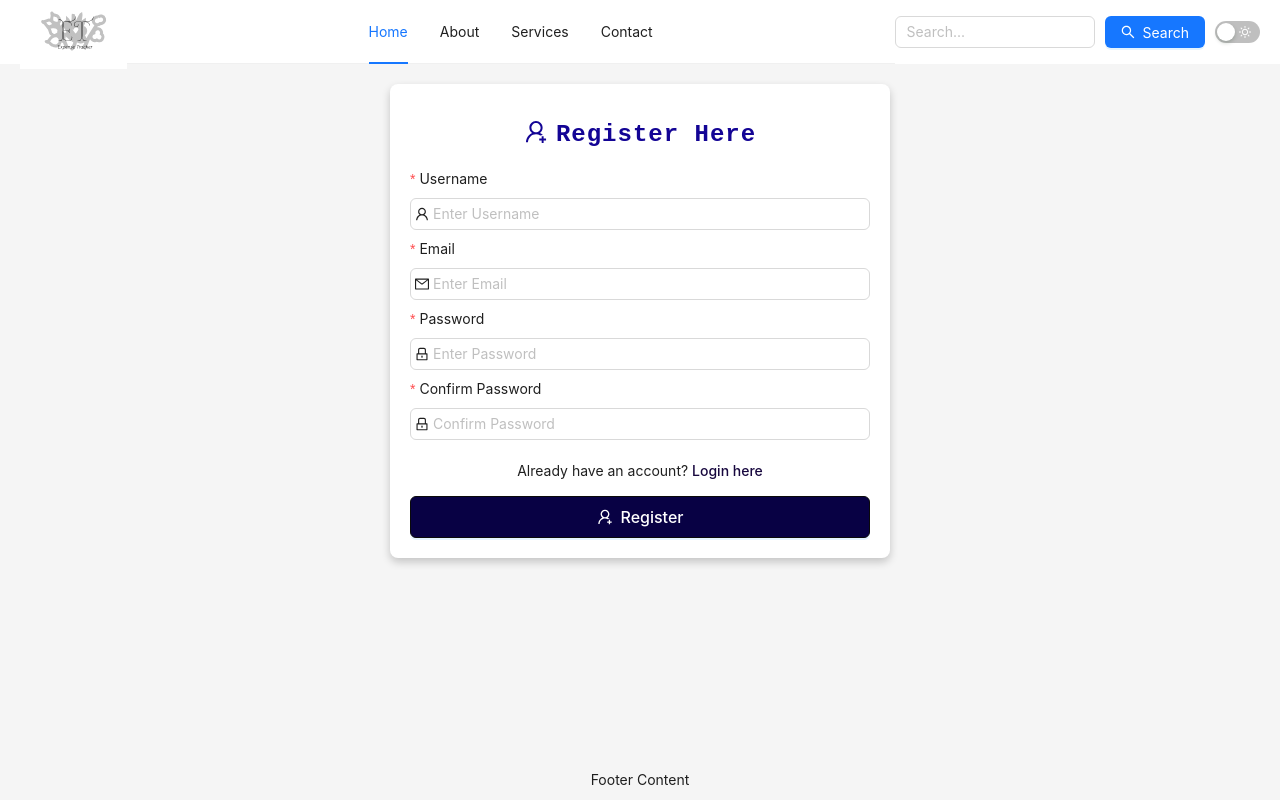
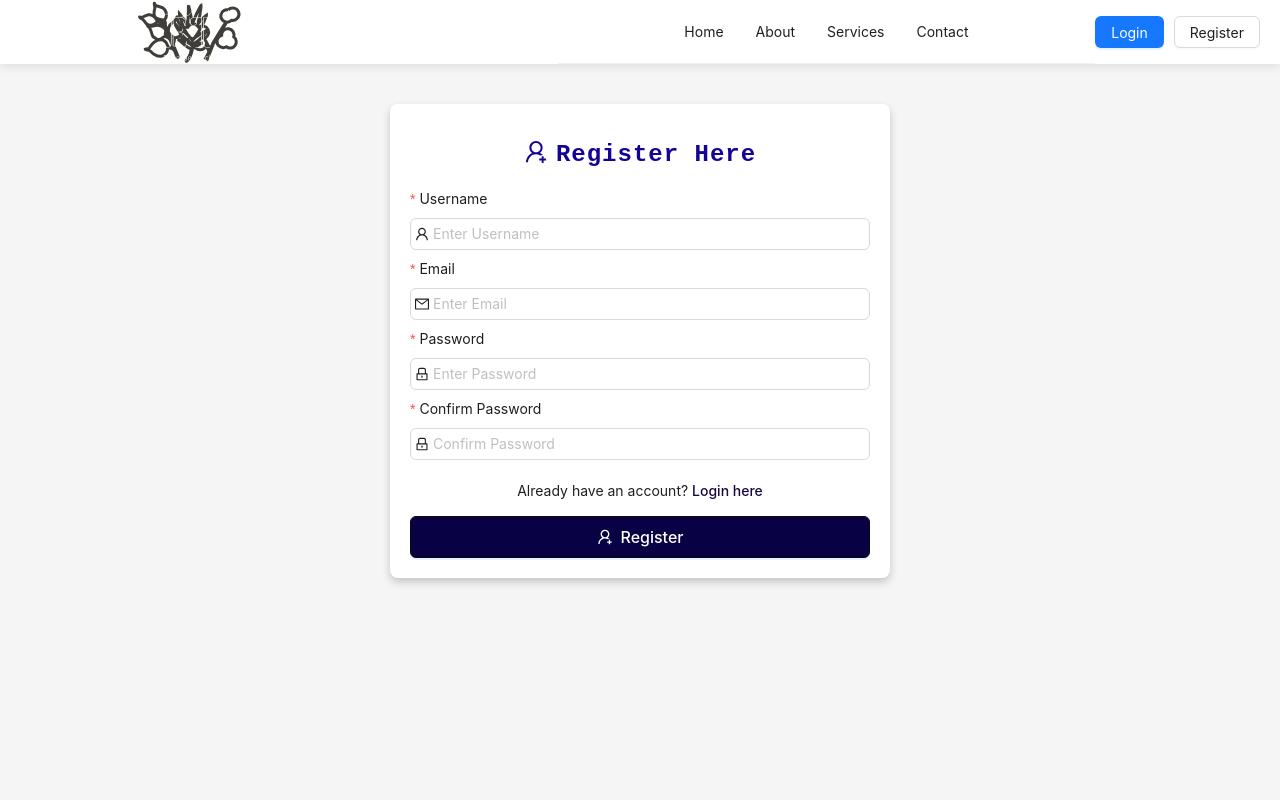
Before and after one commit to aniketsuryawanshi1/Expense-Tracker, a React (Vite) app in the folder Frontend/: page /register in a window 1280 px wide. Built offline with nearby package versions, Linux system fonts and the light colour scheme.

Commit message:
Make Responsive navbar done.

```diff
--- a/Frontend/src/Pages/Authentication/style.css
+++ b/Frontend/src/Pages/Authentication/style.css
@@ -3,6 +3,7 @@
 .reg-log-container {
   max-width: 500px;
   margin: auto;
+  margin-top: 40px;
   padding: 20px;
   border-radius: 8px;
   background: #fff;
--- /dev/null
+++ b/Frontend/src/Pages/Home/LandingPage.jsx
@@ -0,0 +1,17 @@
+
+const LandingPage = () => {
+  return (
+    <div style={
+        {
+            backgroundColor: 'rgba(104, 2, 2, 0.97)',
+            padding: '0px',
+            margin: '0px',
+
+        }
+    } >
+
+    </div>
+  )
+}
+
+export default LandingPage
--- a/Frontend/src/Pages/index.js
+++ b/Frontend/src/Pages/index.js
@@ -4,4 +4,5 @@ import EmailVerification from "./Authentication/EmailVerification";
 import Dashboard from "./Home/Dashboard";
 import RequestAction from "./Authentication/RequestAction";
 import SetNewPassword from "./Authentication/SetNewPassword";
-export { Register, Login, EmailVerification, Dashboard, RequestAction , SetNewPassword};
+import LandingPage from "./Home/LandingPage";
+export { Register, Login, EmailVerification, Dashboard, RequestAction , SetNewPassword, LandingPage};
--- a/Frontend/src/Routes/routes.jsx
+++ b/Frontend/src/Routes/routes.jsx
@@ -2,24 +2,17 @@ import {
   BrowserRouter as Router,
   Routes,
   Route,
-  Navigate,
+
 } from "react-router-dom";
 import { Layout } from "antd";
-import { Register, Login, EmailVerification, Dashboard, RequestAction,SetNewPassword  } from "../Pages/index";
+import { Register, Login, EmailVerification, Dashboard, RequestAction,SetNewPassword, LandingPage  } from "../Pages/index";
 import { Navbar } from "../components/index";
-import { useState } from "react";
 
 
-const { Content, Footer } = Layout;
+const { Content } = Layout;
 
 const MainRoutes = () => {
-  // State to manage theme mode
-  const [theme, setTheme] = useState("light");
 
-  // Function to toggle theme
-  const handleThemeChange = () => {
-    setTheme(theme === "light" ? "dark" : "light");
-  };
 
   return (
     <Router>
@@ -27,11 +20,11 @@ const MainRoutes = () => {
         style={{ minHeight: "100vh", width: "100vw" }} //, overflow: "hidden"
       >
         {/* Use Navbar inside Header */}
-        <Navbar onThemeChange={handleThemeChange} theme={theme} />
 
-        <Content style={{ padding: "20px" }}>
+        <Navbar />
+        <Content >
           <Routes>
-            <Route path="/" element={<Navigate to="/Login" />} />
+            <Route path="/" element={<LandingPage />} />  {/* Landing Page */}
             <Route path="/register" element={<Register />} />
             <Route path="/login" element={<Login />} />
             <Route path="/verify-email" element={<EmailVerification />} />
@@ -42,9 +35,9 @@ const MainRoutes = () => {
           </Routes>
         </Content>
 
-        <Footer style={{ textAlign: "center", padding: "10px 0" }}>
+        {/* <Footer style={{ textAlign: "center", padding: "10px 0" }}>
           Footer Content
-        </Footer>
+        </Footer> */}
       </Layout>
     </Router>
   );
--- a/Frontend/src/components/Navbar/Navbar.jsx
+++ b/Frontend/src/components/Navbar/Navbar.jsx
@@ -1,7 +1,7 @@
+import { Layout, Menu, Button, Drawer } from "antd";
+import { useState, useEffect } from "react";
+import { MenuOutlined } from "@ant-design/icons";
 
-import { Layout, Menu, Input, Button, Switch } from "antd";
-import { SearchOutlined, MoonOutlined, SunOutlined } from "@ant-design/icons";
-import PropTypes from "prop-types";
 import logo from "../../assets/Images/expense-tracker-high-logo.svg";
 
 const { Header } = Layout;
@@ -13,53 +13,78 @@ const items = [
   { key: "4", label: "Contact" },
 ];
 
-const Navbar = ({ onThemeChange, theme = "light" }) => {
+const Navbar = () => {
+  const [isMobile, setIsMobile] = useState(window.innerWidth <= 768);
+  const [drawerOpen, setDrawerOpen] = useState(false);
+
+  useEffect(() => {
+    const handleResize = () => setIsMobile(window.innerWidth <= 768);
+    window.addEventListener("resize", handleResize);
+    return () => window.removeEventListener("resize", handleResize);
+  }, []);
+
+  const showDrawer = () => setDrawerOpen(true);
+  const closeDrawer = () => setDrawerOpen(false);
+
   return (
     <Header
       style={{
         display: "flex",
         alignItems: "center",
         justifyContent: "space-between",
-        padding: "0 20px",
-        background: theme === "dark" ? "#001529" : "#ffffff",
+        padding: "10px 20px",
+        background: "white",
+        boxShadow: "0 2px 10px rgba(0, 0, 0, 0.1)",
       }}
     >
       {/* Logo */}
-      <div className="logo">
-        <img src={logo} alt="Expense Tracker Logo" style={{ height: "80px", marginTop: "20px" }} />
+      <div style={{ flex: 1, marginTop: 20, textAlign : isMobile ? "center" : "left" }}>
+        <img
+          src={logo}
+          alt="Expense Tracker Logo"
+          style={{ height: isMobile ? "70px" : "80px" }}
+        />
       </div>
 
-      {/* Navigation Menu */}
+      {isMobile ? (
+        <>
+          <MenuOutlined
+            style={{ fontSize: "24px", cursor: "pointer" }}
+            onClick={showDrawer}
+          />
+          <Drawer
+            title="Menu"
+            placement="right"
+            onClose={closeDrawer}
+            open={drawerOpen}
+            width={250}
+          >
+            <Menu mode="vertical" items={items} />
+            <div style={{ marginTop: "20px", textAlign: "center" }}>
+              <Button type="primary" block>Login</Button>
+              <Button style={{ marginTop: "10px" }} block>Register</Button>
+            </div>
+          </Drawer>
+        </>
+      ) : (
+        <>
           <Menu
-        theme={theme}
             mode="horizontal"
-        defaultSelectedKeys={["1"]}
             items={items}
-        style={{ flex: 1, justifyContent: "center", background: "transparent" }}
+            style={{
+              flex: 1,
+              justifyContent: "center",
+              background: "transparent",
+            }}
           />
-
-      {/* Search Bar & Theme Toggle */}
           <div style={{ display: "flex", alignItems: "center", gap: "10px" }}>
-        <Input placeholder="Search..." style={{ width: 200 }} />
-        <Button type="primary" icon={<SearchOutlined />}>
-          Search
-        </Button>
-
-        {/* Theme Toggle Switch */}
-        <Switch
-          checked={theme === "dark"}
-          onChange={onThemeChange}
-          checkedChildren={<MoonOutlined />}
-          unCheckedChildren={<SunOutlined />}
-        />
+            <Button type="primary">Login</Button>
+            <Button>Register</Button>
           </div>
+        </>
+      )}
     </Header>
   );
 };
 
-Navbar.propTypes = {
-  onThemeChange: PropTypes.func.isRequired,
-  theme: PropTypes.string,
-};
-
 export default Navbar;
```
Also changed, not shown: Frontend/src/assets/Images/expense-tracker-high-logo.svg. Lines whose indentation alone changed are shown as unchanged.
